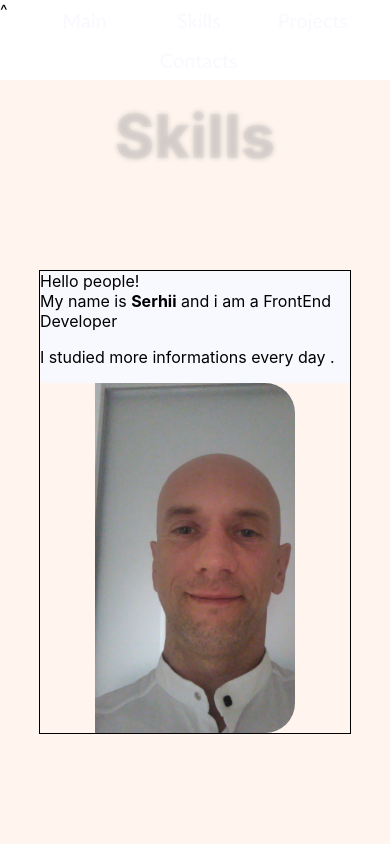
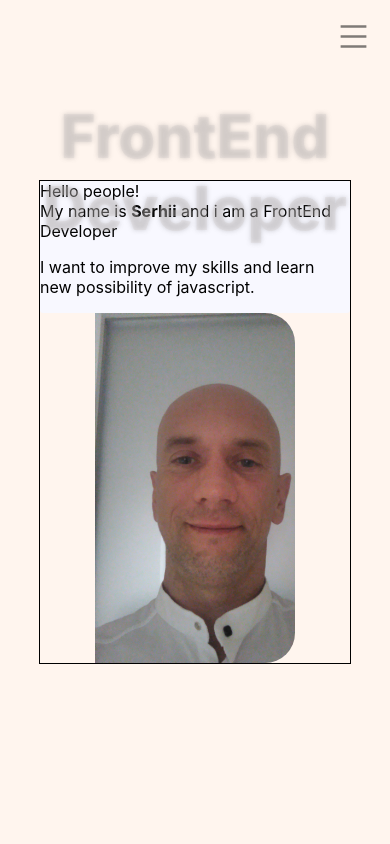
Before and after one commit to serIvanich/portfolio, a React (Create React App) app: page / in a window 390 px wide. Shown: the top 844 px of the page. Built offline with nearby package versions, Linux system fonts and the light colour scheme.

Commit message:
header mobile ready

```diff
--- a/package.json
+++ b/package.json
@@ -10,6 +10,7 @@
     "gh-pages": "^3.2.0",
     "react": "^17.0.2",
     "react-dom": "^17.0.2",
+    "react-icons": "^4.3.1",
     "react-router-dom": "^6.2.1",
     "react-scripts": "4.0.3",
     "react-scroll": "^1.8.4",
--- a/src/App.js
+++ b/src/App.js
@@ -7,7 +7,7 @@ import {Projects} from "./features/projects/Projects";
 import {RemoveWork} from "./features/remove-work/RemoveWork";
 import {Contacts} from "./features/contacts/Contacts";
 import {Footer} from "./features/footer/Footer";
-import { Link, animateScroll as scroll, scrollSpy } from "react-scroll";
+
 import { MobileHeader } from './features/header/MobileHeader';
 
 function App() {
@@ -16,7 +16,7 @@ function App() {
 
 
     return (
-        <div className="App">
+        <div className="App" style={{}}>
             <MobileHeader/>
             <Header/>
             <Main/>
--- a/src/common/styles/sass/variables.scss
+++ b/src/common/styles/sass/variables.scss
@@ -1,5 +1,8 @@
 $textColor: #fff;
 $primaryColor: #1aaa;
+
+
+
 
 $breakpoints: (
   strech: 1020px,
--- a/src/features/header/Header.js
+++ b/src/features/header/Header.js
@@ -1,15 +1,21 @@
 import React, {useCallback, useState, useEffect } from 'react'
 import s from './Header.module.scss'
-import {Nav} from "../nav/Nav";
+import {NavBar} from "../navbar/NavBar";
 
-export const Header = () => {
+export const Header = React.memo(() => {
     const [scroll, setScroll] = useState(0);
     const [letTransform, setLetTransform] = useState(false);
+
+    const styles = {
+        transform: letTransform ?'translateY(-180px)':'translateY(0px)',
+
+       }
+
     const onScroll = useCallback(() => setScroll((scroll) => {
         const newScroll = Math.round(window.scrollY)
-        if (newScroll > 80 && newScroll > scroll) {
+        if (newScroll > 500 && newScroll > scroll) {
             setLetTransform(true)
-        }else if (newScroll > 80 && newScroll < scroll){
+        }else if (newScroll > 500 && newScroll < scroll){
             setLetTransform(false)
         }
         return newScroll
@@ -21,16 +27,15 @@ export const Header = () => {
         return () => window.removeEventListener("scroll", onScroll);
       }, [onScroll])
 
-       const styles = {
-        transform: letTransform ?'translateY(-80px)':'translateY(0px)',
-        transition: 'all 0.5s ease 0s',
-       }
 
+    const closeMenu = () => {
+        setLetTransform(false)
+    }
 
 
     return (
-        <div className={s.container} style={styles}>
-            <Nav/>
+        <div className={s.headerContainer} style={styles}>
+            <NavBar closeMenu={closeMenu}/>
         </div>
     )
-}
+})
--- a/src/features/header/Header.module.scss
+++ b/src/features/header/Header.module.scss
@@ -1,30 +1,68 @@
 @import '../../common/styles/sass/mixins.scss';
 
-.container {
+.headerContainer {
     position:fixed;
     top:0;
     width: 100%;
 
-    z-index: 100;
-    height: 80px;
+
+    height: 100px;
     display: flex;
     align-items: center;
     justify-content: flex-end;
 
     background-color:rgba($color:  darkgray, $alpha: 0.7);
-
+    z-index: 100;
     transition: all 0.5s ease 0s;
 
     @include max-bp('small') {
 
             display: none;
+
     }
 }
 .mobileHeaderContainer {
     display: none;
 
     @include max-bp('small') {
+       display: block;
+       position: fixed;
+       z-index: 100;
 
-        display: flex;
+     }
+
+
+.mobileNavMenu{
+    position: fixed;
+    top: 20px;
+    right: 20px;
+    font-size: 33px;
+    display: block;
+    opacity: 0.5;
+    cursor: pointer;
+    z-index: 120;
+
+    &:hover {
+box-shadow: 3px 3px 15px white;
+        opacity: 1;
+    }
+  }
+
+  .navbarMobileContainer{
+
+
+    @include max-bp('small') {
+
+      position: fixed;
+      top: 0;
+      right: 0;
+     display: flex;
+      width: 100%;
+      height: 100vh;
+      background-color: rgb(72, 124, 122, 0.9);
+      z-index: 110;
+
+
+    }
+  }
 }
-}
--- a/src/features/header/MobileHeader.jsx
+++ b/src/features/header/MobileHeader.jsx
@@ -1,13 +1,43 @@
-import React from "react";
+import React, {useState} from "react";
 import s from './Header.module.scss'
-import {Nav} from '../nav/Nav'
+
+import {NavBar} from '../navbar/NavBar'
+import { AiOutlineMenu, AiOutlineClose } from "react-icons/ai";
 
 export const MobileHeader = () => {
+  const [letOpen, setLetOpen] = useState(false);
+
+  const styles = {
+    transform: letOpen ?'translateX(0)':'translateX(100%)',
+
+   }
+
+
+  const openMobileMenu = () => {
+    setLetOpen(true)
+
+  }
+
+  const closeMobileMenu = () => {
+
+    setLetOpen(false)
+  }
+
+
 
   return (
     <div className={s.mobileHeaderContainer}>
+      <div className={s.mobileNavMenu} >
+        {letOpen
+          ?<AiOutlineClose onClick={closeMobileMenu}/>
+          :<AiOutlineMenu onClick={openMobileMenu}/>
 
-      <Nav/>
+        }
+      </div>
+      <div className={s.navbarMobileContainer} style={styles}>
+        <NavBar closeMenu={closeMobileMenu}/>
+      </div>
+
     </div>
   )
 }
--- a/src/features/main/Main.js
+++ b/src/features/main/Main.js
@@ -10,12 +10,12 @@ const photo = {
 }
     return (
         <div className={s.mainBlock} id={'main'}>
-
+            <div className={s.mainBackImg}>FrontEnd Developer</div>
             <div className={s.mainContainer}>
                 <div className={s.info}>
                     <span>Hello people!</span>
                     <div>My name is <b>Serhii</b> and i am a FrontEnd Developer</div>
-                    <p>I studied more informations every day .</p>
+                    <p>I want to improve my skills and learn new possibility of javascript.</p>
                 </div>
                 <div className={s.photo} style={photo}>
 
--- a/src/features/main/Main.module.scss
+++ b/src/features/main/Main.module.scss
@@ -1,6 +1,6 @@
 
 .mainBlock {
-  position: relative;
+
   min-height: 100vh;
   display: flex;
   align-items: center;
@@ -25,9 +25,7 @@
       border-radius: 3px;
       background-color: ghostwhite;
     }
-.photo{
-  width: 0px;
-}
+
     .photo {
       width: 200px;
       height: 350px;
@@ -44,10 +42,12 @@
 
 .mainBackImg{
   position: fixed;
+
+
+
   top: 100px;
-  bottom: 0;
-  left: 0;
-  right: 0;
+
+
   color: rgba($color: #cec7c7, $alpha: 0.3);
   text-shadow: 0  0 5px rgba($color: #727070, $alpha: 0.3) ;
 
--- a/src/features/nav/Nav.js
+++ b/src/features/navbar/NavBar.jsx
@@ -1,19 +1,21 @@
 import React from 'react'
-import { Link, animateScroll as scroll, scroller } from "react-scroll";
-import s from './Nav.module.scss'
+import { Link, animateScroll as scroll } from "react-scroll";
+import s from './NavBar.module.scss'
 
-export const Nav = () => {
+export const NavBar = ({closeMenu}) => {
 
 
 
-
+  const onClickLink = () => {
+    closeMenu()
+  }
    const scrollToTop = () => {
 
         scroll.scrollToTop();
     };
     return (
       <>
-      <div className={s.scrollToUp} onClick={scrollToTop}>^</div>
+
         <div className={s.navContainer} >
 
             <Link
@@ -22,7 +24,7 @@ export const Nav = () => {
               to="main"
               spy={true}
               smooth={true}
-
+              onClick={onClickLink}
               duration={3000}
               >Main
             </Link>
@@ -32,7 +34,7 @@ export const Nav = () => {
               to="skills"
               spy={true}
               smooth={true}
-
+              onClick={onClickLink}
               duration={3000}
             >Skills
             </Link>
@@ -42,7 +44,7 @@ export const Nav = () => {
               to="projects"
               spy={true}
               smooth={true}
-
+              onClick={onClickLink}
               duration={3000}
             >Projects
             </Link>
@@ -52,7 +54,7 @@ export const Nav = () => {
               to="contacts"
               spy={true}
               smooth={true}
-
+              onClick={onClickLink}
               duration={3000}
             >Contacts
             </Link>
@@ -63,3 +65,5 @@ export const Nav = () => {
         </>
     )
 }
+
+{/* <div className={s.scrollToUp} onClick={scrollToTop}>^</div> */}
--- a/src/features/nav/Nav.module.scss
+++ b/src/features/navbar/NavBar.module.scss
@@ -1,3 +1,5 @@
+@import '../../common/styles/sass/mixins.scss';
+
 
 .navContainer {
 
@@ -10,22 +12,35 @@
 
     border-radius: 2px;
 
+    @include max-bp('small') {
+
+      flex-direction: column;
+      align-items: end;
+    }
+
+
+
     .navLink {
         display: flex;
         justify-content: center;
         align-items: center;
       min-width: 110px;
       min-height: 40px;
-      font-size: 20px;
+      font-size: 23px;
       font-family: 'Gill Sans', 'Gill Sans MT', Calibri, 'Trebuchet MS', sans-serif;
      border-radius: 5px;
 
       cursor: pointer;
 
+      @include max-bp('small') {
+
+        font-size: 30px;
+      }
+
       &:hover {
-          transform: rotateZ(360deg);
+          transform: rotateX(360deg);
           transition: all 0.5s ease 0s;
-          color: gold;
+
         // background-color:rgba($color:  darkgray, $alpha: 0.9);
       }
 
@@ -33,6 +48,21 @@
     .active {
         text-decoration: underline;
     }
+
+
+    @include max-bp('mini') {
+
+      color: seashell
+    }
+
+  }
+
+
+
+
+
+
+
     .scrollToUp{
         position: fixed;
         bottom: 57px;
@@ -49,5 +79,3 @@
         font-size: 35px;
         z-index: 50;
     }
-
-}
--- a/src/features/skills/Skills.js
+++ b/src/features/skills/Skills.js
@@ -9,7 +9,7 @@ export const Skills = () => {
 
     return (
         <div className={s.skillsBlock} id={'skills'}>
-            <div className={st.mainBackImg}>Skills</div>
+
             <div className={s.skillsContainer}>
                 <Title title={'Skills'}/>
                 <div className={s.allSkills}>
--- a/src/index.scss
+++ b/src/index.scss
@@ -6,6 +6,7 @@
 }
 
 body {
+
   margin: 0;
   font-family: -apple-system, BlinkMacSystemFont, 'Segoe UI', 'Roboto', 'Oxygen',
     'Ubuntu', 'Cantarell', 'Fira Sans', 'Droid Sans', 'Helvetica Neue',
```
Also changed, not shown: 1 other file (tests, documents, lock files or other folders).
